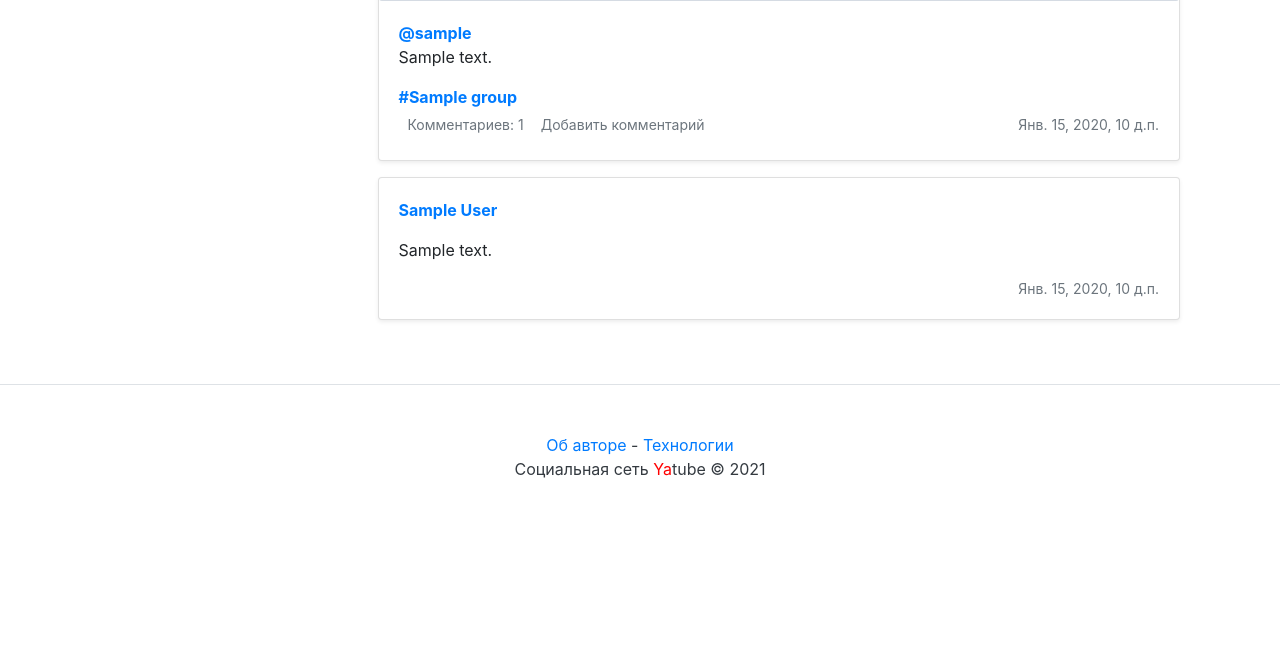
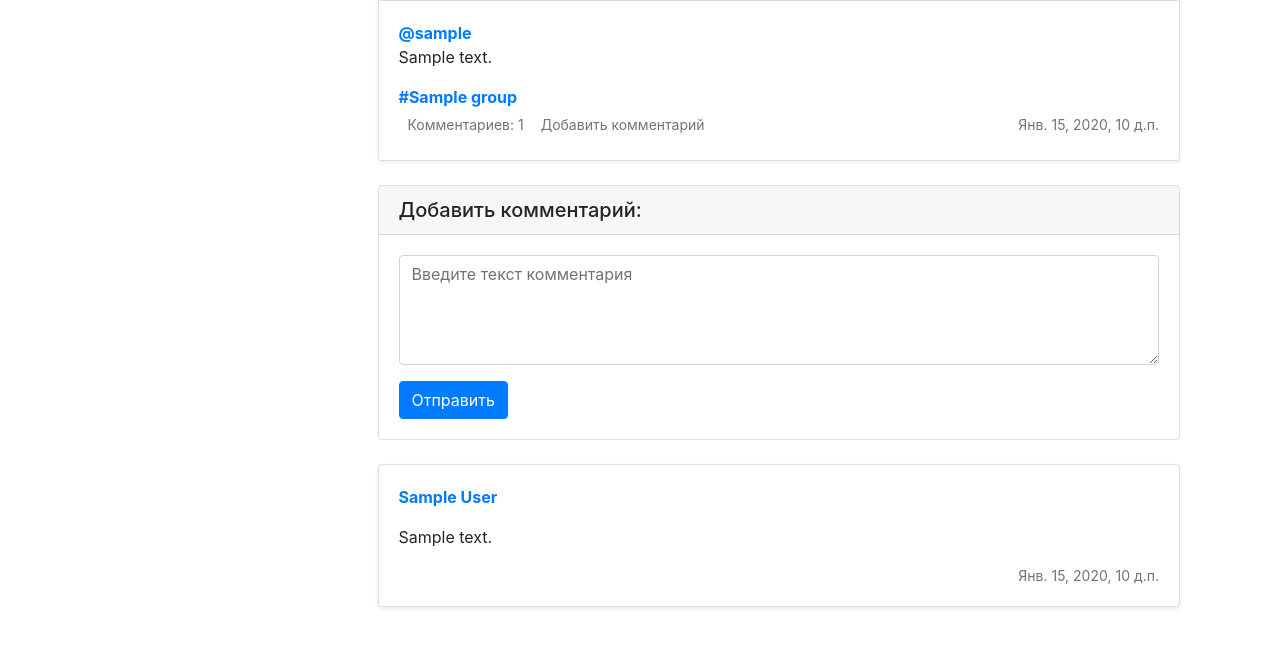
Before and after one commit to hlystovea/yatube, a Django app: a page that uses templates/includes/comments.html in a window 1280 px wide. Shown: the part 716-1375 px from the top of the page. Before the commit the page ends 1194 px from the top, so only its background shows below. Run offline with Django 3.2, Linux system fonts and the light colour scheme; tables that the repository leaves empty hold one stand-in row (values such as "Sample post"); grey boxes marked "Sample" are stand-in pictures; parts of the project's set-up code (start-up, migrations or seed data) failed here and were passed over; some libraries are stand-ins or nearby versions.

Commit message:
fixed bugs in html

```diff
--- a/templates/includes/comments.html
+++ b/templates/includes/comments.html
@@ -1,7 +1,7 @@
 <!-- Форма добавления комментария -->
 {% load user_filters %}
 
-{% if user.is_authenticated and not comment %}
+{% if form and not comment_id %}
 <div class="card my-4">
     <form id="add_comment" method="post">
         {% csrf_token %}
@@ -39,10 +39,10 @@
             <div class="btn-group">
               <!-- Ссылка на редактирование, показывается только автору комментария-->
               {% if user == item.author %}
-                <a class="btn btn-sm text-muted" href="{% url 'posts:comment_edit' item.author.username item.post.id item.id %}" role="button">
+                <a class="btn btn-sm text-muted" href="{% url 'posts:comment_edit' post.author.username item.post_id item.id %}" role="button">
                   Редактировать
                 </a>
-                <form id="comment_del" method="post" action="{% url 'posts:comment_del' item.post.author.username item.post.id item.id %}">
+                <form id="comment_del" method="post" action="{% url 'posts:comment_del' post.author.username item.post_id item.id %}">
                     {% csrf_token %}
                     <input type="submit" class="btn btn-sm text-muted" form="comment_del" value="Удалить">
                 </form>
```
